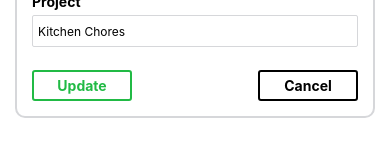
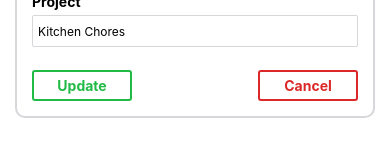
Before and after one commit to garciaac01/Fullstack_React_Native_Book, a React Native app in the folder time-tracking/: screen / in a window 390 px wide. Shown: the part 507-664 px from the top of the page. Built offline with nearby package versions, Linux system fonts and the light colour scheme.

Commit message:
Fixed a couple of typos

```diff
--- a/time-tracking/components/TimerForm.js
+++ b/time-tracking/components/TimerForm.js
@@ -30,7 +30,7 @@ export default function TimerForm({ id, title, project }) {
             </View>
             <View style={styles.buttonGroup}>
                 <TimerButton small color="#21BA45" title={submitText} />
-                <TimerButton small color="DB2828" title="Cancel" />
+                <TimerButton small color="#DB2828" title="Cancel" />
             </View>
         </View>
     );
--- a/time-tracking/components/ToggleableTimerForm.js
+++ b/time-tracking/components/ToggleableTimerForm.js
@@ -2,7 +2,7 @@ import React from 'react';
 import { StyleSheet, View } from 'react-native';
 
 import TimerButton from './TimerButton';
-import TimerForm from '/.TimerForm';
+import TimerForm from './TimerForm';
 
 export default function ToggleableTimerForm({ isOpen }) {
     return (
```
